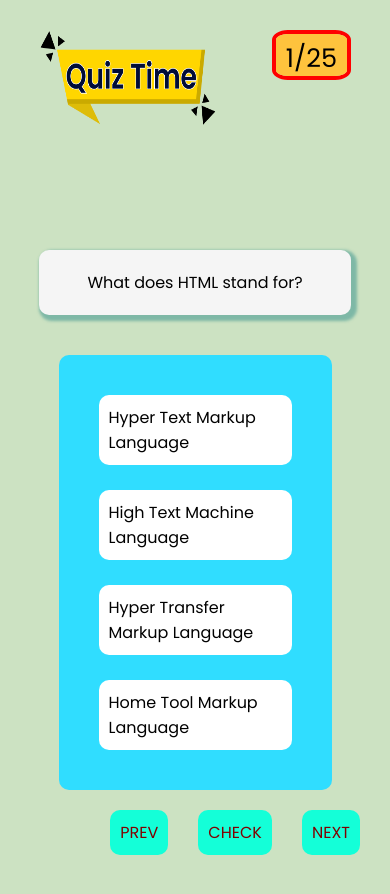
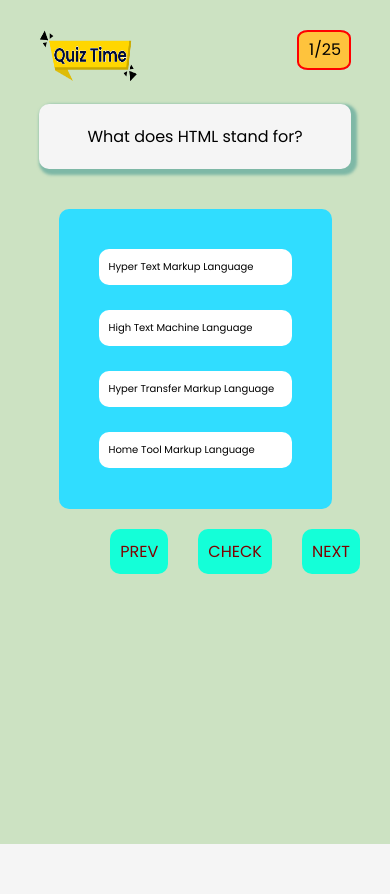
Before and after one commit to bhavyacoder2008/QuizGame, a plain HTML site: page index.html in a window 390 px wide. Both pictures are taken after a click on the button "Start Now >>>". After the commit the page ends 844 px from the top, so only its background shows below. Drawn offline with Linux system fonts and the light colour scheme.

Commit message:
Refactor CSS styles for body and options
Updated body height to 100dvh, changed correct option background to lightgreen, and modified media query styles.

```diff
--- a/style.css
+++ b/style.css
@@ -7,8 +7,7 @@
 
 body{
     margin: 0;
-    /* height: 100dvh; */
-    min-height: 100dvh;
+    height: 100dvh;
     width: 100dvw;
     background-color: #f5f5f5;
     font-family: Poppins;
@@ -122,7 +121,7 @@ img{
 }
 
 .option-container .correct{
-    background-color: green;
+    background-color: lightgreen;
 }
 
 .option-container .incorrect{
@@ -160,12 +159,29 @@ img{
 }
 
 
-.check-next div:hover{
-    border: 4px solid black;
-}
-
 @media(max-width:900px){
     *{
-        overflow: scroll;
+        overflow: hidden;
+    }
+
+    .header{
+        grid-template-rows: repeat(1,1fr);
+    }
+
+    .option-container{
+        height: 300px;
+        font-size: 10px;
+    }
+
+    .q-num{
+        border: 2px solid red;
+        height: 40px;
+        width: 54px;
+        font-size: 16px;
+    }
+
+    .banner-container{
+        height: 54px;
+        width: 100px;
     }
 }
```
